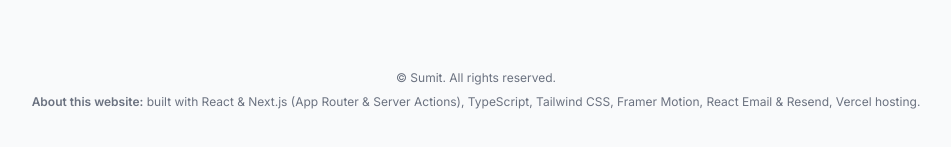
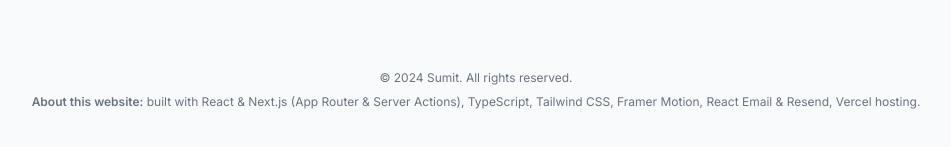
Before and after one commit to sd-cnd/Sumit_Dey, a Next.js app: page / in a window 1280 px wide. Shown: the part 5039-5186 px from the top of the page, without its empty margins (164-1115 px from the left). Built offline with nearby package versions, Linux system fonts and the light colour scheme; no server answers.

Commit message:
Readme-update

```diff
--- a/app/layout.tsx
+++ b/app/layout.tsx
@@ -1,6 +1,6 @@
 import Header from "@/components/header";
 import "./globals.css";
-import { Inter } from "next/font/google";
+import { Inter, Poppins } from "next/font/google";
 import ActiveSectionContextProvider from "@/context/active-section-context";
 import Footer from "@/components/footer";
 import ThemeSwitch from "@/components/theme-switch";
@@ -8,6 +8,7 @@ import ThemeContextProvider from "@/context/theme-context";
 import { Toaster } from "react-hot-toast";
 
 const inter = Inter({ subsets: ["latin"] });
+const poppins = Inter({ subsets: ["latin"] });
 
 export const metadata = {
   title: "Sumit | Personal Portfolio",
@@ -22,7 +23,7 @@ export default function RootLayout({
   return (
     <html lang="en" className="!scroll-smooth">
       <body
-        className={`${inter.className} bg-gray-50 text-gray-950 relative pt-28 sm:pt-36 dark:bg-gray-900 dark:text-gray-50 dark:text-opacity-90`}
+        className={`${poppins.className} bg-gray-50 text-gray-950 relative pt-28 sm:pt-36 dark:bg-gray-900 dark:text-gray-50 dark:text-opacity-90`}
       >
         <div className="bg-[#fbe2e3] absolute top-[-6rem] -z-10 right-[11rem] h-[31.25rem] w-[31.25rem] rounded-full blur-[10rem] sm:w-[68.75rem] dark:bg-[#946263]"></div>
         <div className="bg-[#dbd7fb] absolute top-[-1rem] -z-10 left-[-35rem] h-[31.25rem] w-[50rem] rounded-full blur-[10rem] sm:w-[68.75rem] md:left-[-33rem] lg:left-[-28rem] xl:left-[-15rem] 2xl:left-[-5rem] dark:bg-[#676394]"></div>
--- a/components/footer.tsx
+++ b/components/footer.tsx
@@ -4,7 +4,7 @@ export default function Footer() {
   return (
     <footer className="mb-10 px-4 text-center text-gray-500">
       <small className="mb-2 block text-xs">
-        &copy; Sumit. All rights reserved.
+        &copy; 2024 Sumit. All rights reserved.
       </small>
       <p className="text-xs">
         <span className="font-semibold">About this website:</span> built with
```
Also changed, not shown: 1 other file (tests, documents, lock files or other folders).
